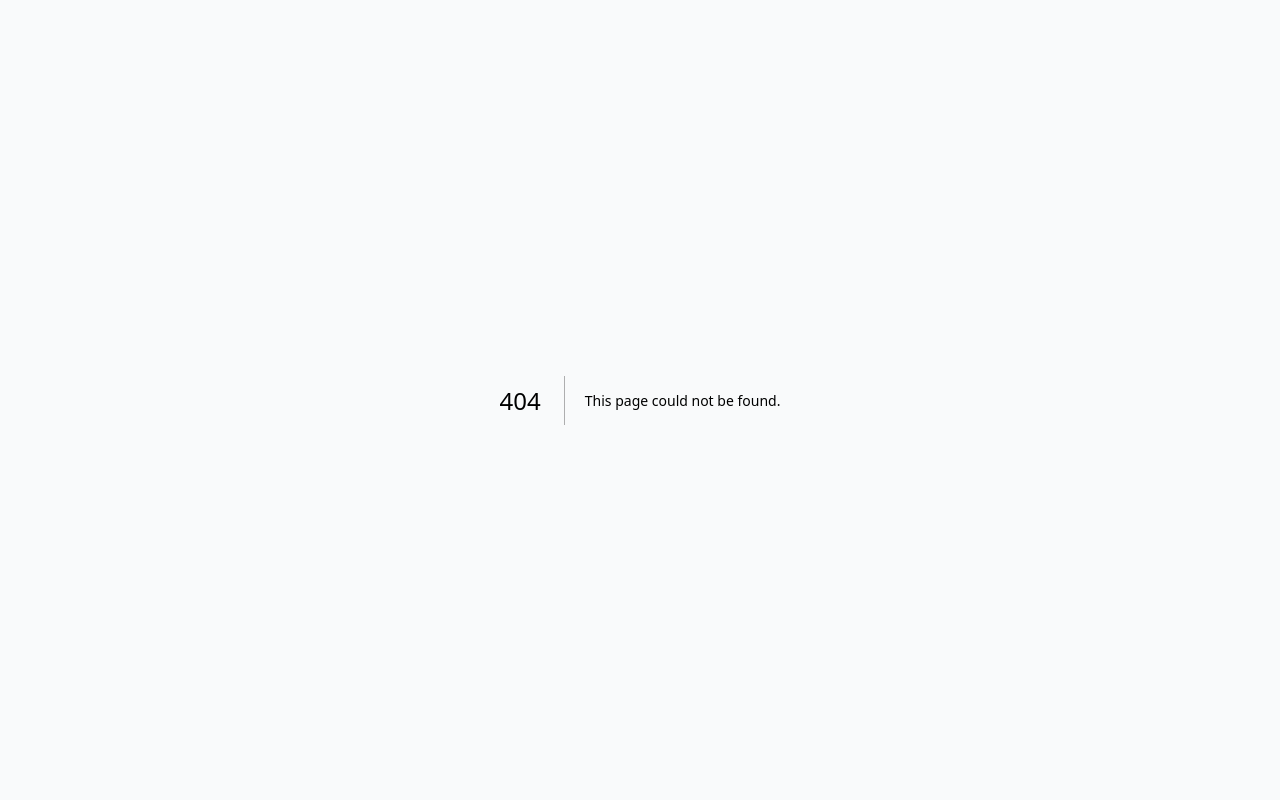
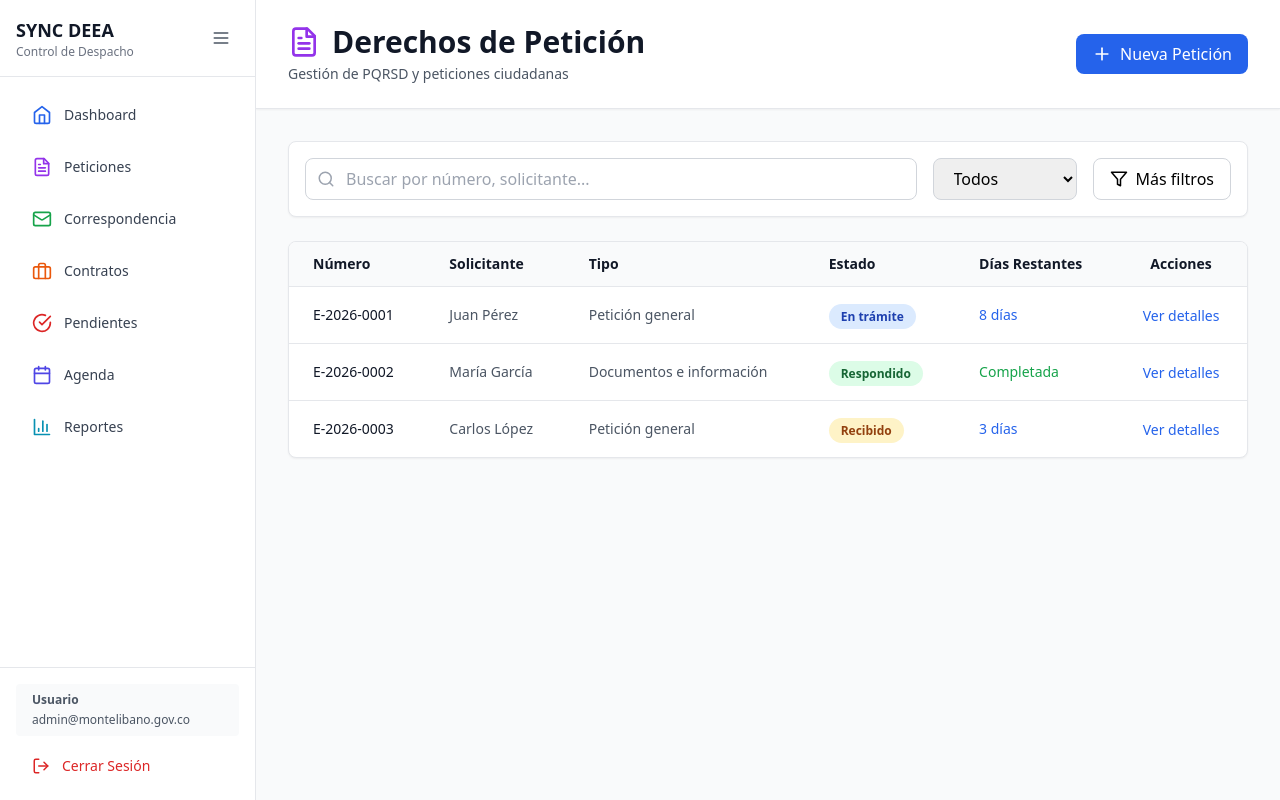
Before and after one commit to viptourscol/sync-deea, a Next.js app: page /dashboard/peticiones in a window 1280 px wide. Before the commit this address had no page. Built offline with nearby package versions, Linux system fonts and the light colour scheme; no server answers.

Commit message:
Feat: Add Peticiones module with table and filters

```diff
--- /dev/null
+++ b/app/dashboard/peticiones/layout.tsx
@@ -0,0 +1,9 @@
+export const dynamic = 'force-dynamic';
+
+export default function DashboardLayout({
+  children,
+}: {
+  children: React.ReactNode
+}) {
+  return children;
+}
--- /dev/null
+++ b/app/dashboard/peticiones/page.tsx
@@ -0,0 +1,137 @@
+'use client';
+
+import { useState } from 'react';
+import Sidebar from '@/components/layout/Sidebar';
+import { Plus, Search, Filter, FileText } from 'lucide-react';
+
+export default function PeticionesPage() {
+  const [searchTerm, setSearchTerm] = useState('');
+  const [filterStatus, setFilterStatus] = useState('Todos');
+
+  const peticiones = [
+    { id: 'E-2026-0001', solicitante: 'Juan Pérez', tipo: 'Petición general', estado: 'En trámite', dias: 8 },
+    { id: 'E-2026-0002', solicitante: 'María García', tipo: 'Documentos e información', estado: 'Respondido', dias: 0 },
+    { id: 'E-2026-0003', solicitante: 'Carlos López', tipo: 'Petición general', estado: 'Recibido', dias: 3 },
+  ];
+
+  const getEstadoColor = (estado: string) => {
+    switch (estado) {
+      case 'Respondido':
+        return 'bg-green-100 text-green-800';
+      case 'En trámite':
+        return 'bg-blue-100 text-blue-800';
+      case 'Recibido':
+        return 'bg-amber-100 text-amber-800';
+      default:
+        return 'bg-gray-100 text-gray-800';
+    }
+  };
+
+  return (
+    <div className="flex h-screen bg-gray-50">
+      <Sidebar userEmail="admin@montelibano.gov.co" />
+
+      <div className="flex-1 flex flex-col overflow-hidden">
+        {/* Header */}
+        <header className="bg-white border-b border-gray-200 px-8 py-6 shadow-sm">
+          <div className="flex justify-between items-center">
+            <div>
+              <h1 className="text-3xl font-bold text-gray-900 flex items-center gap-3">
+                <FileText size={32} className="text-purple-600" />
+                Derechos de Petición
+              </h1>
+              <p className="text-gray-600 text-sm mt-1">Gestión de PQRSD y peticiones ciudadanas</p>
+            </div>
+            <button className="flex items-center gap-2 px-4 py-2 bg-blue-600 hover:bg-blue-700 text-white rounded-lg transition font-medium">
+              <Plus size={20} />
+              Nueva Petición
+            </button>
+          </div>
+        </header>
+
+        {/* Main Content */}
+        <main className="flex-1 overflow-auto p-8">
+          <div className="max-w-7xl mx-auto">
+            {/* Filters */}
+            <div className="bg-white rounded-lg border border-gray-200 p-4 mb-6 shadow-sm">
+              <div className="flex gap-4">
+                <div className="flex-1 relative">
+                  <Search size={18} className="absolute left-3 top-3 text-gray-400" />
+                  <input
+                    type="text"
+                    placeholder="Buscar por número, solicitante..."
+                    value={searchTerm}
+                    onChange={(e) => setSearchTerm(e.target.value)}
+                    className="w-full pl-10 pr-4 py-2 border border-gray-300 rounded-lg focus:ring-2 focus:ring-blue-500 focus:border-transparent"
+                  />
+                </div>
+                <select
+                  value={filterStatus}
+                  onChange={(e) => setFilterStatus(e.target.value)}
+                  className="px-4 py-2 border border-gray-300 rounded-lg focus:ring-2 focus:ring-blue-500 focus:border-transparent flex items-center gap-2"
+                >
+                  <option>Todos</option>
+                  <option>Recibido</option>
+                  <option>En trámite</option>
+                  <option>Respondido</option>
+                </select>
+                <button className="flex items-center gap-2 px-4 py-2 border border-gray-300 rounded-lg hover:bg-gray-50 transition">
+                  <Filter size={18} />
+                  Más filtros
+                </button>
+              </div>
+            </div>
+
+            {/* Table */}
+            <div className="bg-white rounded-lg border border-gray-200 overflow-hidden shadow-sm">
+              <table className="w-full">
+                <thead className="bg-gray-50 border-b border-gray-200">
+                  <tr>
+                    <th className="px-6 py-3 text-left text-sm font-semibold text-gray-900">Número</th>
+                    <th className="px-6 py-3 text-left text-sm font-semibold text-gray-900">Solicitante</th>
+                    <th className="px-6 py-3 text-left text-sm font-semibold text-gray-900">Tipo</th>
+                    <th className="px-6 py-3 text-left text-sm font-semibold text-gray-900">Estado</th>
+                    <th className="px-6 py-3 text-left text-sm font-semibold text-gray-900">Días Restantes</th>
+                    <th className="px-6 py-3 text-center text-sm font-semibold text-gray-900">Acciones</th>
+                  </tr>
+                </thead>
+                <tbody className="divide-y divide-gray-200">
+                  {peticiones.map((pet) => (
+                    <tr key={pet.id} className="hover:bg-gray-50 transition">
+                      <td className="px-6 py-4 text-sm font-medium text-gray-900">{pet.id}</td>
+                      <td className="px-6 py-4 text-sm text-gray-600">{pet.solicitante}</td>
+                      <td className="px-6 py-4 text-sm text-gray-600">{pet.tipo}</td>
+                      <td className="px-6 py-4">
+                        <span className={`px-3 py-1 rounded-full text-xs font-semibold ${getEstadoColor(pet.estado)}`}>
+                          {pet.estado}
+                        </span>
+                      </td>
+                      <td className="px-6 py-4 text-sm text-gray-600">
+                        {pet.dias > 0 ? (
+                          <span className="text-blue-600 font-medium">{pet.dias} días</span>
+                        ) : (
+                          <span className="text-green-600 font-medium">Completada</span>
+                        )}
+                      </td>
+                      <td className="px-6 py-4 text-center">
+                        <button className="text-blue-600 hover:text-blue-800 font-medium text-sm">Ver detalles</button>
+                      </td>
+                    </tr>
+                  ))}
+                </tbody>
+              </table>
+            </div>
+
+            {/* Empty State */}
+            {peticiones.length === 0 && (
+              <div className="bg-white rounded-lg border border-gray-200 p-12 text-center">
+                <FileText size={48} className="mx-auto text-gray-400 mb-4" />
+                <p className="text-gray-600 font-medium">No hay peticiones para mostrar</p>
+              </div>
+            )}
+          </div>
+        </main>
+      </div>
+    </div>
+  );
+}
```
Also changed, not shown: 1 other file (tests, documents, lock files or other folders).
